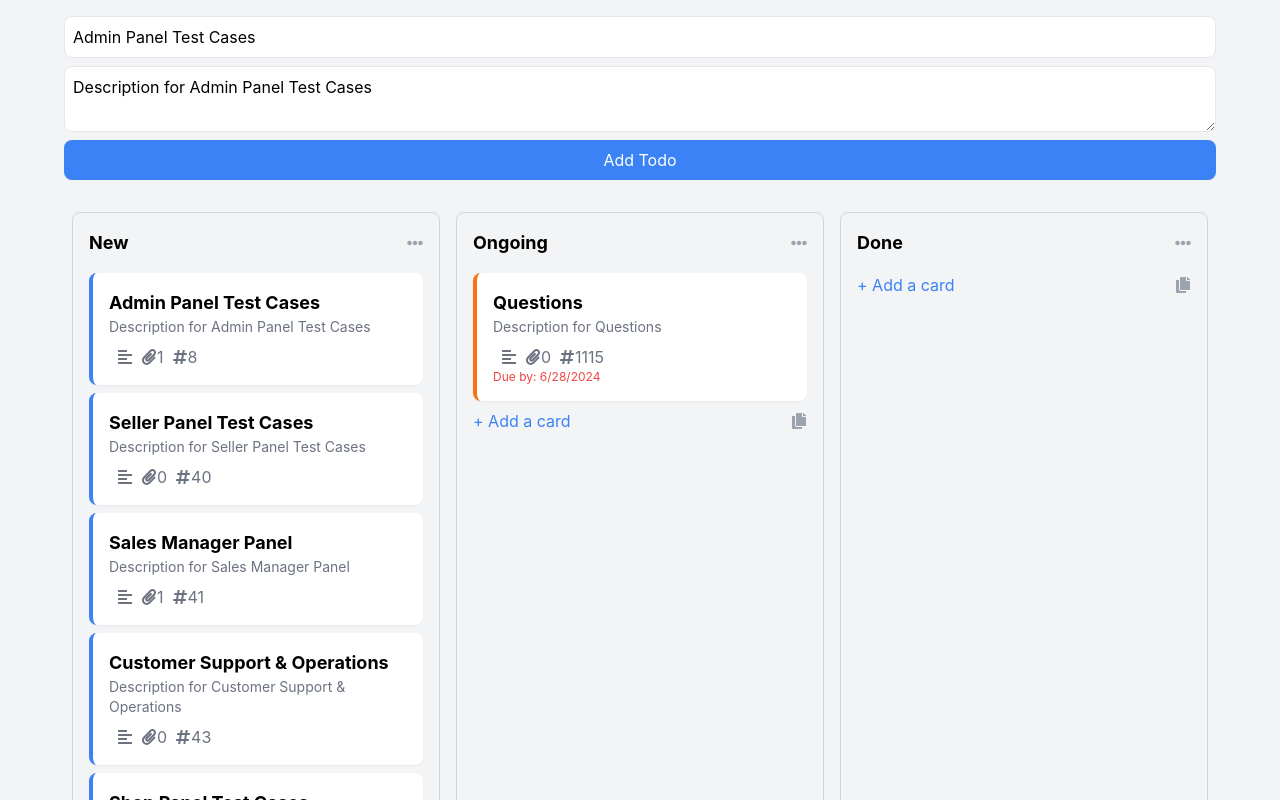
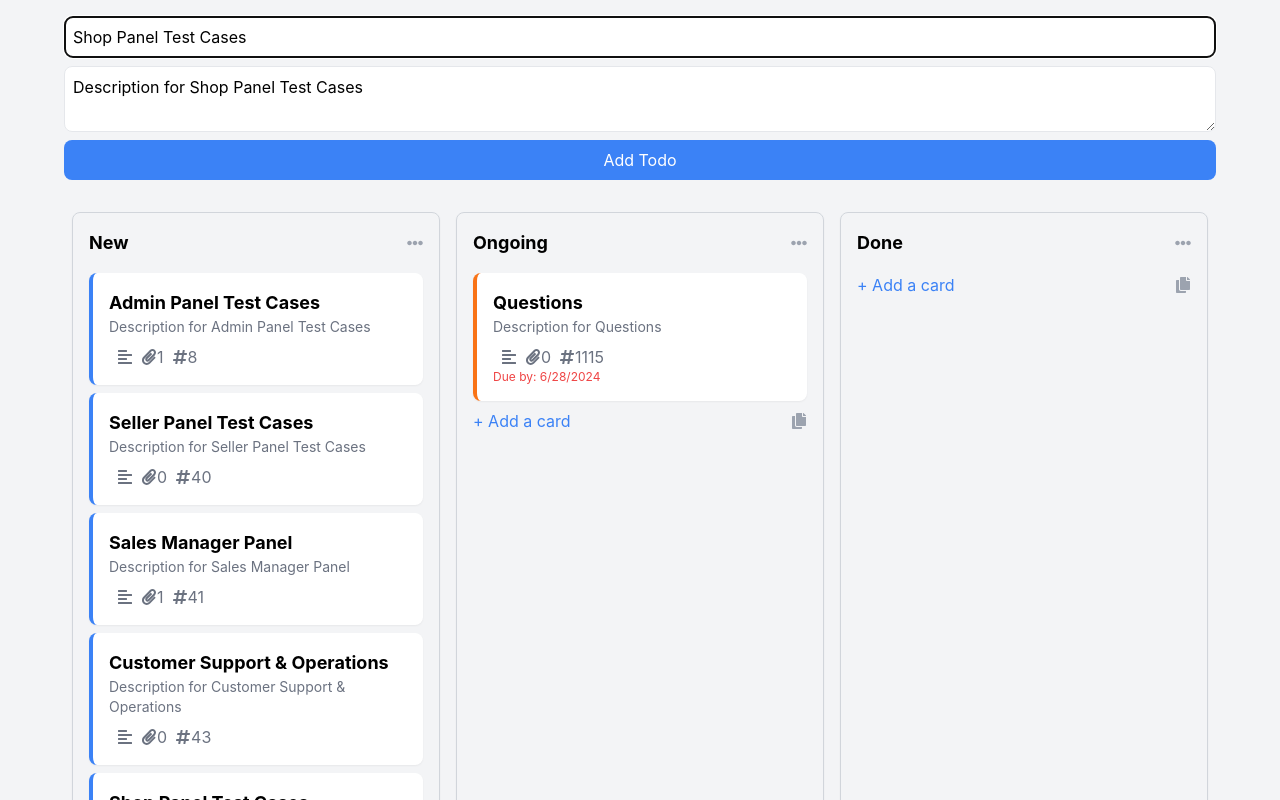
Before and after one commit to HussainShafayet/todo-app, a React (Create React App) app: page / in a window 1280 px wide. Both pictures are taken after a click on the icon 415 px from the left and 717 px from the top of the page. Shown: the top 800 px of the page. Built offline with nearby package versions, Linux system fonts and the light colour scheme.

Commit message:
title focus and added last copy item

```diff
--- a/src/App.js
+++ b/src/App.js
@@ -25,7 +25,8 @@ const App = () => {
   };
 
   const copyLastCardValues = (title) => {
-    const lastTodo = todos.filter(todo => todo.status === title)[0];
+    let lastTodo = todos.filter(todo => todo.status === title);
+    lastTodo = lastTodo[lastTodo.length-1];
     if (lastTodo) {
       setFormValues({ title: lastTodo.title, description: lastTodo.description });
     }else{
--- a/src/components/AddTodoForm.js
+++ b/src/components/AddTodoForm.js
@@ -1,8 +1,9 @@
-import React, { useState, useEffect } from 'react';
+import React, { useState, useEffect, useRef } from 'react';
 
 const AddTodoForm = ({ addTodo, formValues }) => {
     const [title, setTitle] = useState(formValues.title);
     const [description, setDescription] = useState(formValues.description);
+    const titleInputRef = useRef(null);
 
     useEffect(() => {
       setTitle(formValues.title);
@@ -15,6 +16,9 @@ const AddTodoForm = ({ addTodo, formValues }) => {
       setTitle('');
       setDescription('');
     };
+    useEffect(() => {
+        titleInputRef.current.focus();
+    }, []);
 
     return (
       <form className="flex flex-col mb-6 w-full max-w-6xl" onSubmit={handleSubmit}>
@@ -25,6 +29,7 @@ const AddTodoForm = ({ addTodo, formValues }) => {
           onChange={(e) => setTitle(e.target.value)}
           required
           className="mb-2 p-2 border rounded-lg"
+          ref={titleInputRef}
         />
         <textarea
           placeholder="Description"
```
